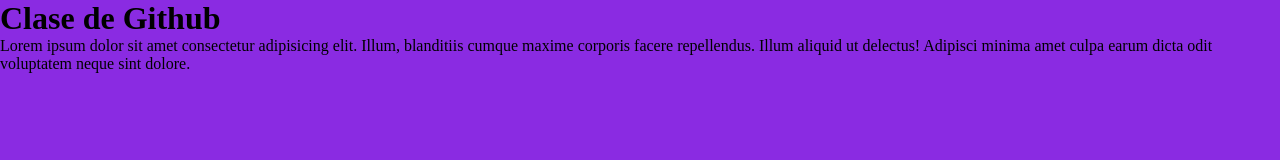
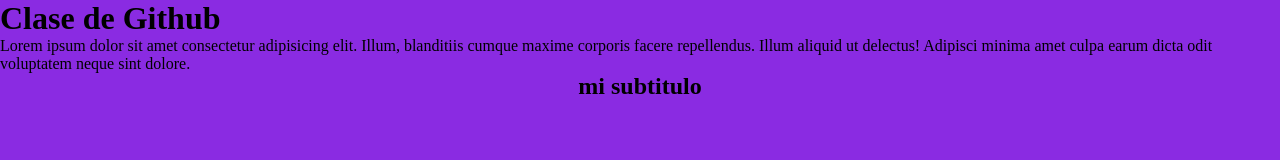
Before and after one commit to davidperez95/desarrolloWeb-CoderHouse, a plain HTML site: page index.html in a window 1280 px wide. Drawn offline with Linux system fonts and the light colour scheme.

Commit message:
agrego h2

```diff
--- a/estilos.css
+++ b/estilos.css
@@ -6,3 +6,7 @@
 body{
     background-color: blueviolet;
 }
+
+h2{
+    text-align: center;
+}
--- a/index.html
+++ b/index.html
@@ -13,5 +13,7 @@
 
     <p>Lorem ipsum dolor sit amet consectetur adipisicing elit. Illum, blanditiis cumque maxime corporis facere repellendus. Illum aliquid ut delectus! Adipisci minima amet culpa earum dicta odit voluptatem neque sint dolore.</p>
 
+    <h2>mi subtitulo</h2>
+
 </body>
 </html>
```
